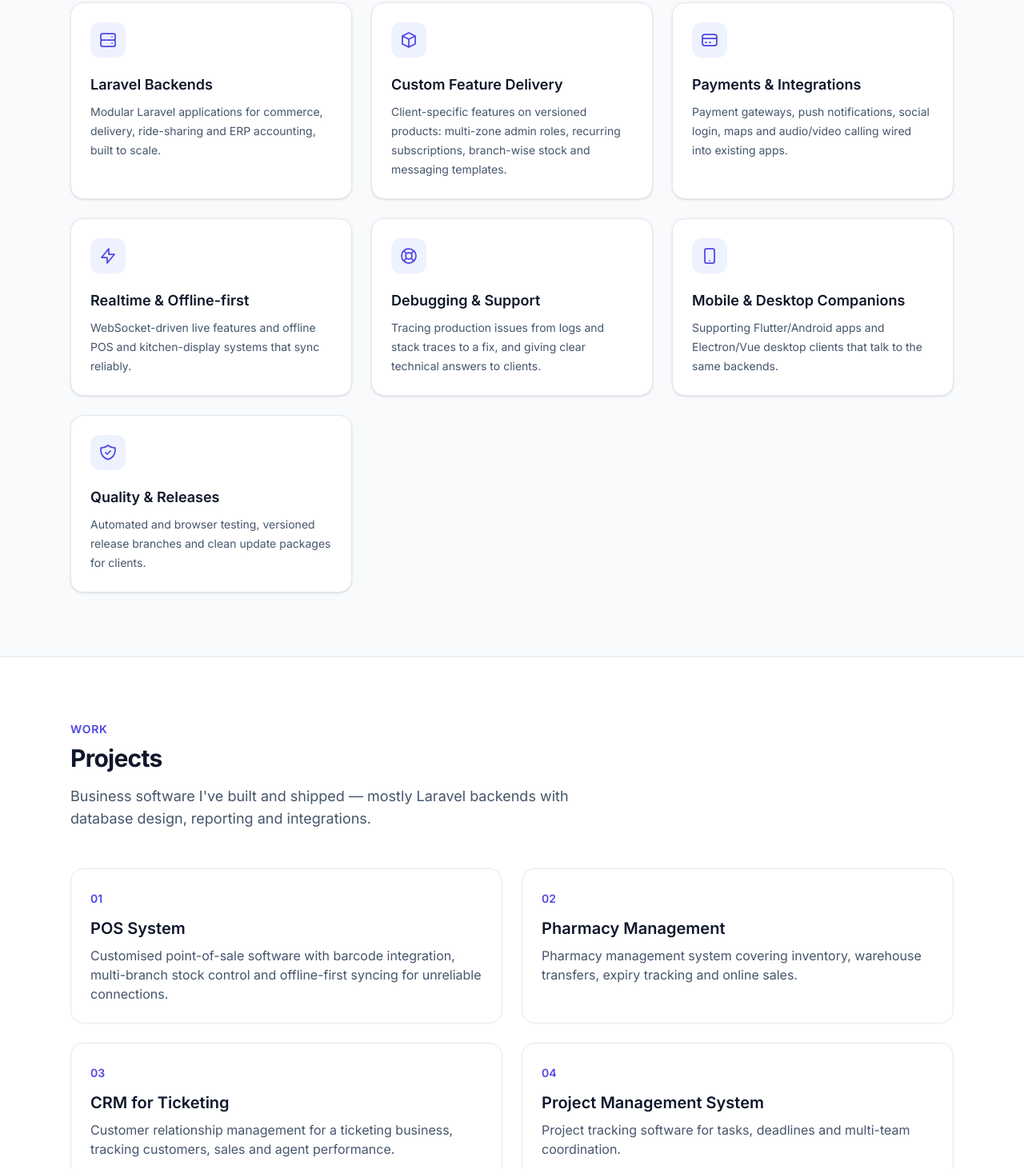
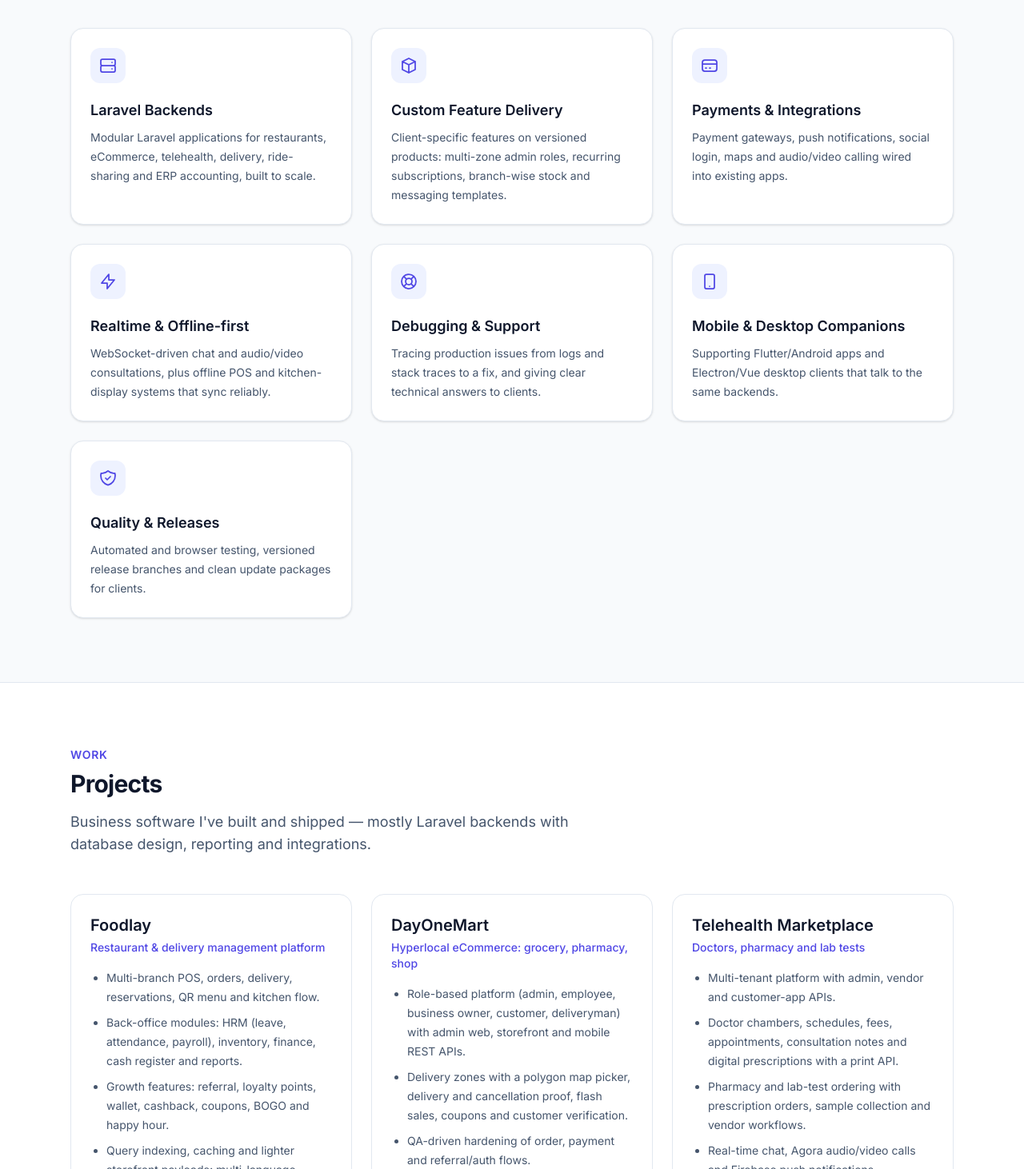
Before and after one commit to sibber11/portfolio, a website built with Vite: page index.html in a window 1280 px wide. Shown: the part 1338-2800 px from the top of the page at 80% size. Built offline with nearby package versions, Linux system fonts and the light colour scheme.

Commit message:
feat(projects): add Foodlay, DayOneMart and Telehealth featured projects

```diff
--- a/index.html
+++ b/index.html
@@ -5,7 +5,7 @@
   <meta name="viewport" content="width=device-width, initial-scale=1.0">
 
   <title>Sibber Ahmad — Laravel &amp; Vue.js Backend Developer</title>
-  <meta name="description" content="Backend developer building scalable Laravel and Vue.js applications: POS, pharmacy management, CRM, ERP accounting and real-time WebSocket systems.">
+  <meta name="description" content="Backend developer building scalable Laravel and Vue.js applications: restaurant and delivery platforms, hyperlocal eCommerce, telehealth, POS and real-time WebSocket systems.">
   <meta name="author" content="Sibber Ahmad">
   <meta name="robots" content="index, follow, max-image-preview:large, max-snippet:-1">
   <link rel="canonical" href="https://sibber.com.bd/">
@@ -16,7 +16,7 @@
   <meta property="og:locale" content="en_US">
   <meta property="og:url" content="https://sibber.com.bd/">
   <meta property="og:title" content="Sibber Ahmad — Laravel &amp; Vue.js Backend Developer">
-  <meta property="og:description" content="Backend developer building scalable Laravel and Vue.js applications: POS, pharmacy management, CRM, ERP accounting and real-time WebSocket systems.">
+  <meta property="og:description" content="Backend developer building scalable Laravel and Vue.js applications: restaurant and delivery platforms, hyperlocal eCommerce, telehealth, POS and real-time WebSocket systems.">
   <meta property="og:image" content="https://sibber.com.bd/og-image.jpg">
   <meta property="og:image:type" content="image/jpeg">
   <meta property="og:image:width" content="1200">
@@ -24,7 +24,7 @@
   <meta property="og:image:alt" content="Sibber Ahmad — Laravel and Vue.js Backend Developer">
   <meta name="twitter:card" content="summary_large_image">
   <meta name="twitter:title" content="Sibber Ahmad — Laravel &amp; Vue.js Backend Developer">
-  <meta name="twitter:description" content="Backend developer building scalable Laravel and Vue.js applications: POS, pharmacy management, CRM, ERP accounting and real-time WebSocket systems.">
+  <meta name="twitter:description" content="Backend developer building scalable Laravel and Vue.js applications: restaurant and delivery platforms, hyperlocal eCommerce, telehealth, POS and real-time WebSocket systems.">
   <meta name="twitter:image" content="https://sibber.com.bd/og-image.jpg">
 
   <link rel="icon" href="/favicon.svg" type="image/svg+xml">
@@ -58,7 +58,7 @@
         "knowsAbout": [
           "PHP", "Laravel", "JavaScript", "Vue.js", "Tailwind CSS", "MySQL",
           "SQLite", "Redis", "Blade", "Inertia.js", "REST APIs", "WebSockets",
-          "Laravel Reverb", "Firebase", "PHPUnit", "Pest", "Git"
+          "Laravel Reverb", "Firebase", "Stripe", "Agora", "JWT", "PHPUnit", "Pest", "Git"
         ]
       },
       {
@@ -187,7 +187,7 @@
         <p>I'm Sibber Ahmad, a backend developer specialising in Laravel and Vue.js. I work mostly on the
           server side of web applications &mdash; API design, database modelling, queues, caching and
           third-party integrations &mdash; with Vue.js on the front end when a project needs it.</p>
-        <p>My work spans commerce, delivery, ride-sharing, ERP accounting and ticketing products. I focus on
+        <p>My work spans restaurant and food delivery, hyperlocal eCommerce, telehealth, ride-sharing, ERP accounting and ticketing products. I focus on
           efficient and scalable applications: clean modular Laravel code, real-time features over
           WebSockets, and release processes that let clients update their software without drama.</p>
       </div>
@@ -207,7 +207,7 @@
             <svg class="h-6 w-6" fill="none" viewBox="0 0 24 24" stroke="currentColor" stroke-width="1.75" aria-hidden="true"><path stroke-linecap="round" stroke-linejoin="round" d="M5 12h14M5 12a2 2 0 01-2-2V6a2 2 0 012-2h14a2 2 0 012 2v4a2 2 0 01-2 2M5 12a2 2 0 00-2 2v4a2 2 0 002 2h14a2 2 0 002-2v-4a2 2 0 00-2-2m-2-4h.01M17 16h.01"/></svg>
           </div>
           <h3 class="mt-5 text-lg font-semibold text-slate-900 dark:text-white">Laravel Backends</h3>
-          <p class="mt-2 text-sm leading-6">Modular Laravel applications for commerce, delivery, ride-sharing and ERP accounting, built to scale.</p>
+          <p class="mt-2 text-sm leading-6">Modular Laravel applications for restaurants, eCommerce, telehealth, delivery, ride-sharing and ERP accounting, built to scale.</p>
         </article>
 
         <article class="rounded-2xl border border-slate-200 bg-white p-6 shadow-sm transition hover:-translate-y-1 hover:shadow-md dark:border-slate-800 dark:bg-slate-900">
@@ -231,7 +231,7 @@
             <svg class="h-6 w-6" fill="none" viewBox="0 0 24 24" stroke="currentColor" stroke-width="1.75" aria-hidden="true"><path stroke-linecap="round" stroke-linejoin="round" d="M13 10V3L4 14h7v7l9-11h-7z"/></svg>
           </div>
           <h3 class="mt-5 text-lg font-semibold text-slate-900 dark:text-white">Realtime &amp; Offline-first</h3>
-          <p class="mt-2 text-sm leading-6">WebSocket-driven live features and offline POS and kitchen-display systems that sync reliably.</p>
+          <p class="mt-2 text-sm leading-6">WebSocket-driven chat and audio/video consultations, plus offline POS and kitchen-display systems that sync reliably.</p>
         </article>
 
         <article class="rounded-2xl border border-slate-200 bg-white p-6 shadow-sm transition hover:-translate-y-1 hover:shadow-md dark:border-slate-800 dark:bg-slate-900">
@@ -268,7 +268,46 @@
       <h2 id="projects-title" class="mt-2 text-3xl font-bold tracking-tight text-slate-900 dark:text-white">Projects</h2>
       <p class="mt-4 max-w-2xl text-lg">Business software I've built and shipped &mdash; mostly Laravel backends with database design, reporting and integrations.</p>
 
-      <div class="mt-12 grid gap-6 sm:grid-cols-2">
+      <div class="mt-12 grid gap-6 lg:grid-cols-3">
+        <article class="rounded-2xl border border-slate-200 p-6 transition hover:border-accent-400 hover:shadow-md dark:border-slate-800 dark:hover:border-accent-500">
+          <h3 class="text-xl font-semibold text-slate-900 dark:text-white">Foodlay</h3>
+          <p class="mt-1 text-sm font-medium text-accent-600 dark:text-accent-400">Restaurant &amp; delivery management platform</p>
+          <ul class="mt-4 list-disc space-y-2 pl-5 text-sm leading-6">
+            <li>Multi-branch POS, orders, delivery, reservations, QR menu and kitchen flow.</li>
+            <li>Back-office modules: HRM (leave, attendance, payroll), inventory, finance, cash register and reports.</li>
+            <li>Growth features: referral, loyalty points, wallet, cashback, coupons, BOGO and happy hour.</li>
+            <li>Query indexing, caching and lighter storefront payloads; multi-language support; Pest tests.</li>
+          </ul>
+          <p class="mt-4 text-xs font-medium">Laravel 12 &middot; Vue 3 &middot; Inertia &middot; Tailwind &middot; MySQL &middot; JWT &middot; Reverb &middot; Stripe &middot; Firebase</p>
+        </article>
+
+        <article class="rounded-2xl border border-slate-200 p-6 transition hover:border-accent-400 hover:shadow-md dark:border-slate-800 dark:hover:border-accent-500">
+          <h3 class="text-xl font-semibold text-slate-900 dark:text-white">DayOneMart</h3>
+          <p class="mt-1 text-sm font-medium text-accent-600 dark:text-accent-400">Hyperlocal eCommerce: grocery, pharmacy, shop</p>
+          <ul class="mt-4 list-disc space-y-2 pl-5 text-sm leading-6">
+            <li>Role-based platform (admin, employee, business owner, customer, deliveryman) with admin web, storefront and mobile REST APIs.</li>
+            <li>Delivery zones with a polygon map picker, delivery and cancellation proof, flash sales, coupons and customer verification.</li>
+            <li>QA-driven hardening of order, payment and referral/auth flows.</li>
+            <li>Tooling to sync and sort translations across languages.</li>
+          </ul>
+          <p class="mt-4 text-xs font-medium">Laravel 12 &middot; Vue 3 &middot; Inertia &middot; Tailwind &middot; MySQL &middot; JWT &middot; Reverb &middot; Stripe &middot; AWS S3</p>
+        </article>
+
+        <article class="rounded-2xl border border-slate-200 p-6 transition hover:border-accent-400 hover:shadow-md dark:border-slate-800 dark:hover:border-accent-500">
+          <h3 class="text-xl font-semibold text-slate-900 dark:text-white">Telehealth Marketplace</h3>
+          <p class="mt-1 text-sm font-medium text-accent-600 dark:text-accent-400">Doctors, pharmacy and lab tests</p>
+          <ul class="mt-4 list-disc space-y-2 pl-5 text-sm leading-6">
+            <li>Multi-tenant platform with admin, vendor and customer-app APIs.</li>
+            <li>Doctor chambers, schedules, fees, appointments, consultation notes and digital prescriptions with a print API.</li>
+            <li>Pharmacy and lab-test ordering with prescription orders, sample collection and vendor workflows.</li>
+            <li>Real-time chat, Agora audio/video calls and Firebase push notifications.</li>
+          </ul>
+          <p class="mt-4 text-xs font-medium">Laravel 12 &middot; Vue 3 &middot; Inertia &middot; Tailwind &middot; MySQL &middot; JWT &middot; Agora &middot; Firebase &middot; Reverb</p>
+        </article>
+      </div>
+
+      <h3 class="mt-16 text-xl font-bold tracking-tight text-slate-900 dark:text-white">More work</h3>
+      <div class="mt-6 grid gap-6 sm:grid-cols-2">
         <article class="group rounded-2xl border border-slate-200 p-6 transition hover:border-accent-400 hover:shadow-md dark:border-slate-800 dark:hover:border-accent-500">
           <span class="text-sm font-semibold text-accent-600 dark:text-accent-400" aria-hidden="true">01</span>
           <h3 class="mt-3 text-xl font-semibold text-slate-900 dark:text-white">POS System</h3>
@@ -331,6 +370,9 @@
         <li class="rounded-full border border-slate-200 bg-white px-4 py-2 text-sm font-medium text-slate-700 shadow-sm dark:border-slate-700 dark:bg-slate-900 dark:text-slate-300">Laravel Reverb</li>
         <li class="rounded-full border border-slate-200 bg-white px-4 py-2 text-sm font-medium text-slate-700 shadow-sm dark:border-slate-700 dark:bg-slate-900 dark:text-slate-300">WebSockets</li>
         <li class="rounded-full border border-slate-200 bg-white px-4 py-2 text-sm font-medium text-slate-700 shadow-sm dark:border-slate-700 dark:bg-slate-900 dark:text-slate-300">Firebase</li>
+        <li class="rounded-full border border-slate-200 bg-white px-4 py-2 text-sm font-medium text-slate-700 shadow-sm dark:border-slate-700 dark:bg-slate-900 dark:text-slate-300">Stripe</li>
+        <li class="rounded-full border border-slate-200 bg-white px-4 py-2 text-sm font-medium text-slate-700 shadow-sm dark:border-slate-700 dark:bg-slate-900 dark:text-slate-300">Agora</li>
+        <li class="rounded-full border border-slate-200 bg-white px-4 py-2 text-sm font-medium text-slate-700 shadow-sm dark:border-slate-700 dark:bg-slate-900 dark:text-slate-300">JWT</li>
         <li class="rounded-full border border-slate-200 bg-white px-4 py-2 text-sm font-medium text-slate-700 shadow-sm dark:border-slate-700 dark:bg-slate-900 dark:text-slate-300">PHPUnit</li>
         <li class="rounded-full border border-slate-200 bg-white px-4 py-2 text-sm font-medium text-slate-700 shadow-sm dark:border-slate-700 dark:bg-slate-900 dark:text-slate-300">Pest</li>
         <li class="rounded-full border border-slate-200 bg-white px-4 py-2 text-sm font-medium text-slate-700 shadow-sm dark:border-slate-700 dark:bg-slate-900 dark:text-slate-300">Git</li>
```
